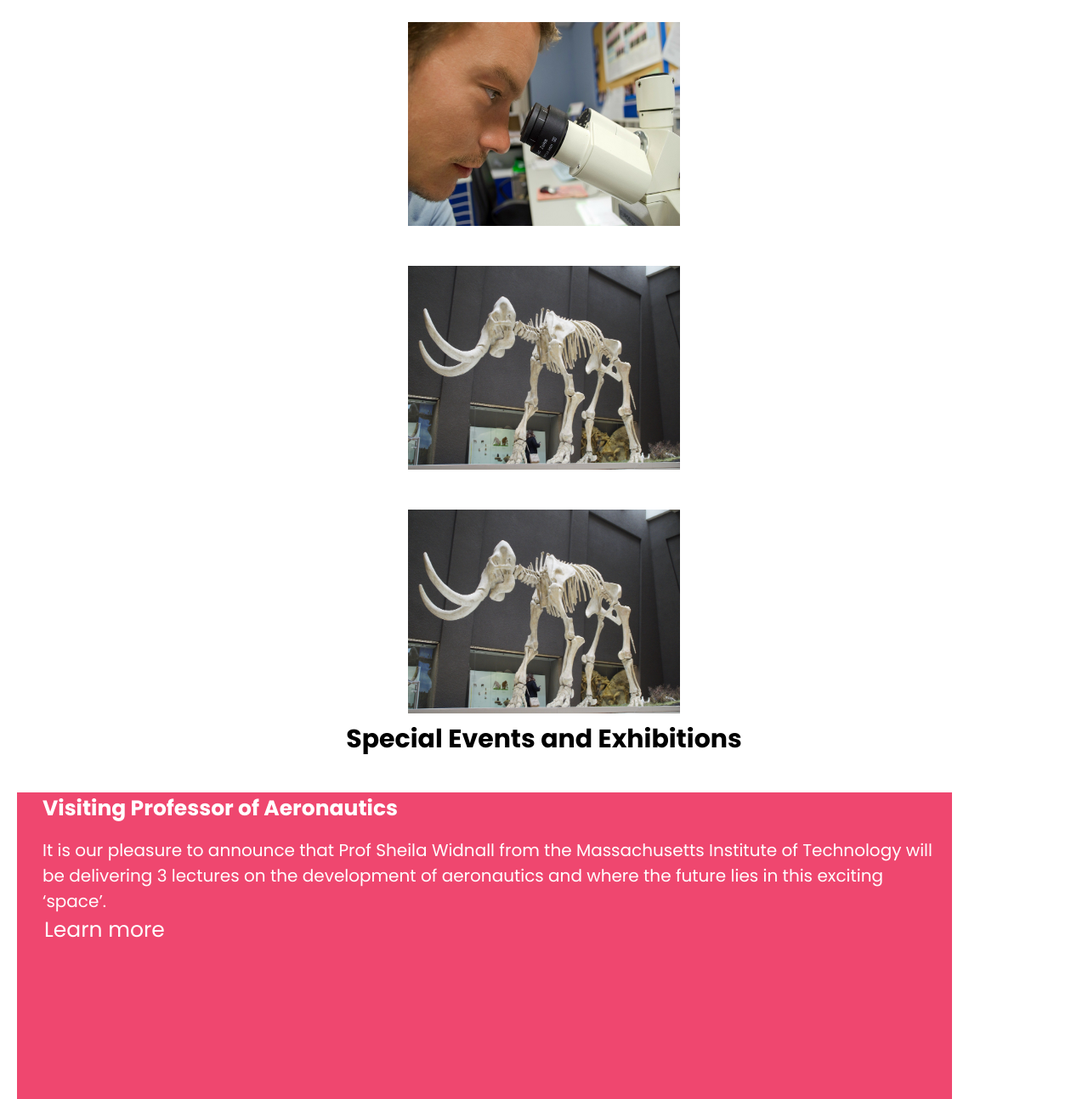
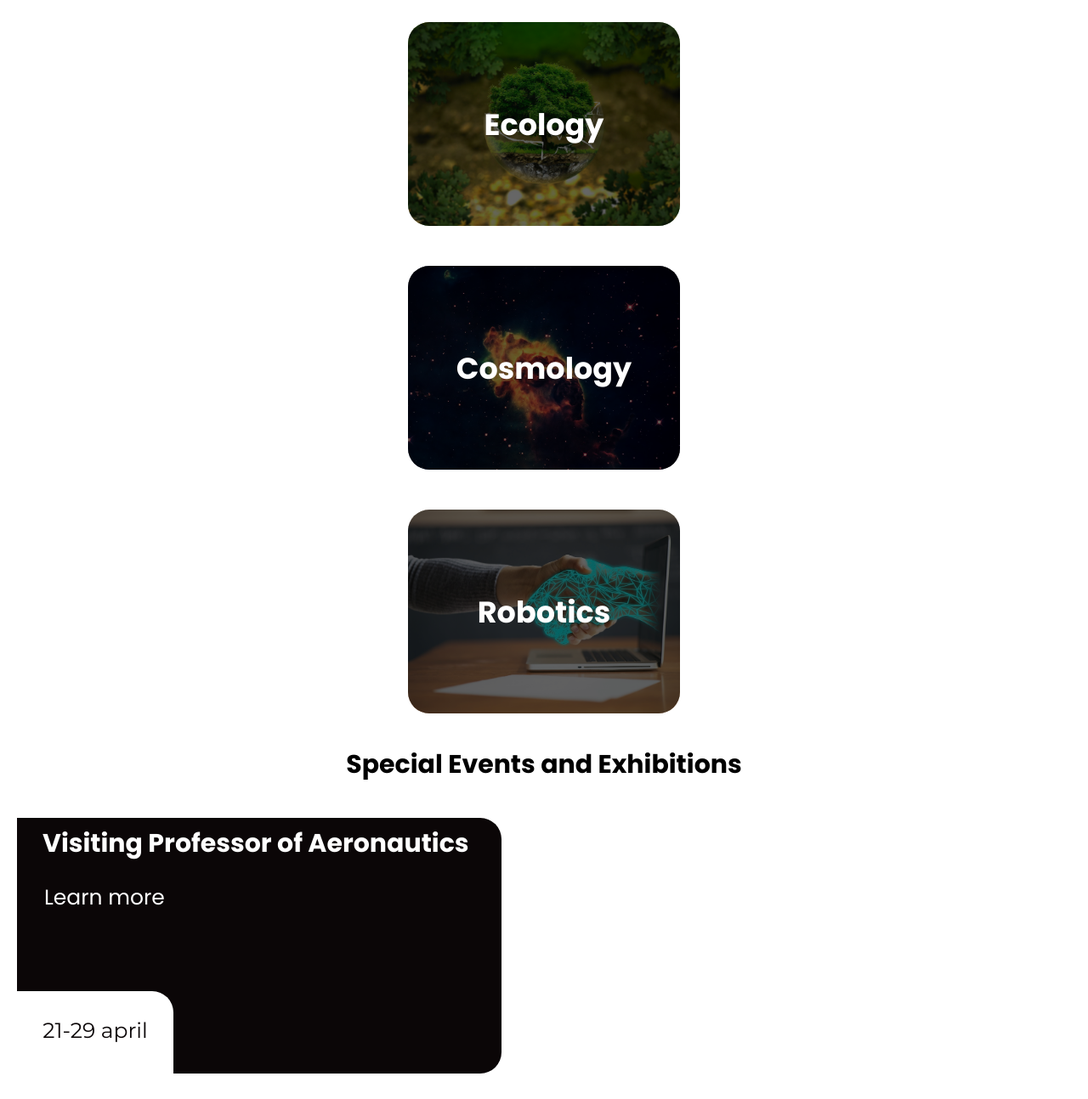
Before and after one commit to alexrezaei/mobilefirstproject, a plain HTML site: page index.html in a window 1280 px wide. Shown: the part 2960-4254 px from the top of the page at 85% size. Drawn offline with Linux system fonts and the light colour scheme.

Commit message:
styling for index.html

```diff
--- a/css/mobile.css
+++ b/css/mobile.css
@@ -73,12 +73,70 @@
 
 /* Exhibition Spaces */
 
+.exhibition {
+  margin-bottom: 30px;
+}
+
 .exhibition .box-1,
 .exhibition .box-2,
 .exhibition .box-3 {
   width: 320px;
   height: 240px;
   margin-top: 47px;
+  border-radius: 25px;
+  display: flex;
+  justify-content: center;
+  align-items: center;
+  position: relative;
+}
+
+.color-overlay {
+  width: 100%;
+  height: 100%;
+  background: #000000;
+  opacity: 0.6;
+  position: absolute;
+  border-radius: 25px;
+  z-index: 1;
+}
+
+.evolution {
+  background: url(../images/mammoth-1257288_1920.jpg) no-repeat center center;
+  background-size: cover;
+}
+
+.medicine {
+  background: url(../images/people-219985_1280.jpg) no-repeat center center;
+  background-size: cover;
+}
+
+.biology {
+  background: url(../images/heart-2607178_1920.jpg) no-repeat center center;
+  background-size: cover;
+}
+.ecology {
+  background: url(../images/environmental-protection-326923_1920.jpg) no-repeat
+    center center;
+  background-size: cover;
+}
+
+.cosmology {
+  background: url(../images/space-11099_1280.jpg) no-repeat center center;
+  background-size: cover;
+}
+
+.robotics {
+  background: url(../images/technology-4256272_1920.jpg) no-repeat center center;
+  background-size: cover;
+}
+
+.text-exhibition a {
+  font-size: 35px;
+  color: #fff;
+  font-family: "Poppins", sans-serif;
+  font-weight: bold;
+  position: relative;
+  z-index: 2;
 }
 
 /* Events */
@@ -88,31 +146,53 @@
 }
 
 .events .box-1,
-.events .box-2,
 .events .box-3 {
   width: 100%;
-  height: 480px;
-  max-width: 1100px;
+  height: 100%;
+  max-width: 570px;
   margin-top: 33px;
+  border-radius: 0 25px 25px 0;
+}
+
+.events .box-2 {
+  width: 100%;
+  height: 100%;
+  max-width: 570px;
+  margin-top: 33px;
+  border-radius: 25px 0 0 0;
+  margin-left: auto;
 }
 
 .events h3 {
   margin-top: 10px;
   margin-left: 30px;
   margin-bottom: 15px;
-  line-height: 38px;
-}
-.events p {
-  margin-left: 30px;
-  margin-right: 15px;
 }
 
 .events .box-1 {
-  background-color: #ef476f;
+  background-color: #0b0607;
 }
 .events .box-2 {
   background-color: #06d6a0;
 }
 .events .box-3 {
-  background-color: #ffd166;
+  background-color: #1e34ff;
 }
+
+.events .date-box {
+  width: 184px;
+  height: 97px;
+  background-color: #fff;
+  border-radius: 0 25px 0 0;
+  margin-top: 91px;
+  display: flex;
+  justify-items: center;
+  justify-content: center;
+}
+
+.events .events-date {
+  color: #0b0607;
+  font-size: 25px;
+  margin-top: 31px;
+  font-family: "Montserrat", sans-serif;
+}
--- a/css/utilities.css
+++ b/css/utilities.css
@@ -109,7 +109,7 @@ ul {
   color: #fff;
   font-family: "Poppins", sans-serif;
   font-weight: 700;
-  font-size: 25px;
+  font-size: 30px;
   line-height: 60px;
 }
 
--- a/index.html
+++ b/index.html
@@ -59,25 +59,43 @@
         <section class="exhibition">
             <div class="column-wrap">
                 <div class="column">
-                    <div class="box-1">
-                        <img src="./images/people-219985_1280.jpg" alt="">
+                    <div class="box-1 evolution">
+                        <div class="color-overlay"></div>
+                        <div class="text-exhibition">
+                            <a href="">Evolution</a>
+                        </div>
                     </div>
-                    <div class="box-2">
-                        <img src="./images/mammoth-1257288_1920.jpg" alt="">
+                    <div class="box-2 medicine">
+                        <div class="color-overlay"></div>
+                        <div class="text-exhibition">
+                            <a href="">Medicine</a>
+                        </div>
                     </div>
-                    <div class="box-3">
-                        <img src="./images/mammoth-1257288_1920.jpg" alt="">
+                    <div class="box-3 biology">
+                        <div class="color-overlay"></div>
+                        <div class="text-exhibition">
+                            <a href="">Biology</a>
+                        </div>
                     </div>
                 </div>
                 <div class="column">
-                    <div class="box-1">
-                        <img src="./images/people-219985_1280.jpg" alt="">
+                    <div class="box-1 ecology">
+                        <div class="color-overlay"></div>
+                        <div class="text-exhibition">
+                            <a href="">Ecology</a>
+                        </div>
                     </div>
-                    <div class="box-2">
-                        <img src="./images/mammoth-1257288_1920.jpg" alt="">
+                    <div class="box-2 cosmology">
+                        <div class="color-overlay"></div>
+                        <div class="text-exhibition">
+                            <a href="">Cosmology</a>
+                        </div>
                     </div>
-                    <div class="box-3">
-                        <img src="./images/mammoth-1257288_1920.jpg" alt="">
+                    <div class="box-3 robotics">
+                        <div class="color-overlay"></div>
+                        <div class="text-exhibition">
+                            <a href="">Robotics</a>
+                        </div>
                     </div>
                 </div>
             </div>
@@ -87,29 +105,29 @@
                 <div class="column-events">
                     <div class="box-1">
                         <h3 class="header-primary-light">Visiting Professor of Aeronautics</h3>
-                        <p class="para-primary-light">
-                            It is our pleasure to announce that Prof Sheila Widnall from the Massachusetts Institute of Technology will be delivering 3 lectures on the development of aeronautics and where the future lies in this exciting ‘space’.
-                        </p>
                         <a href="" class="cta-events">Learn more</a>
+                        <div class="date-box">
+                            <p class="events-date">21-29 april</p>
+                        </div>
                     </div>
                     <div class="box-2">
                         <h3 class="header-primary-light">Night in the Museum</h3>
-                        <p class="para-primary-light">
-                            Get your family together for an exciting night in the museum as you sleep over beside dinosaurs and science displays. Bring your own sleeping bag and get ready to rough it as we go exploring the wonders of science.
-                        </p>
                         <a href="" class="cta-events">Learn more</a>
+                        <div class="date-box">
+                            <p class="events-date">21-29 april</p>
+                        </div>
                     </div>
-                    <div class="clearfix"></div>
                     <div class="box-3">
                         <h3 class="header-primary-light">Energetica Exhibition on Loan</h3>
-                        <p class="para-primary-light">
-                            On loan from the NEMO Science Museum in Amsterdam, the Energetica exhibition is coming to the Community Science Museum. It’s a series of installations that allow visitors to experience the power of the elements as we harness them.
-                        </p>
                         <a href="" class="cta-events">Learn more</a>
+                        <div class="date-box">
+                            <p class="events-date">21-29 april</p>
+                        </div>
                     </div>
                 </div>
         </section>
     </main>
+    <script src="./javascript/overflow.js"></script>
     <script src="./javascript/index.js"></script>
 </body>
 </html>
--- /dev/null
+++ b/javascript/overflow.js
@@ -0,0 +1,11 @@
+var overflowing = [];
+jQuery(':not(script)').filter(function() {
+    return jQuery(this).width() > jQuery(window).width();
+}).each(function(){
+    overflowing.push({
+        'xpath'    : createXPathFromElement(jQuery(this).get(0)),
+        'width'    : jQuery(this).width(),
+        'overflow' : jQuery(this).width() - jQuery(window).width()
+    });
+});
+console.table(overflowing);
```
Also changed, not shown: images/environmental-protection-326923_1920.jpg (added), images/space-11099_1280.jpg (added), images/technology-4256272_1920.jpg (added).
